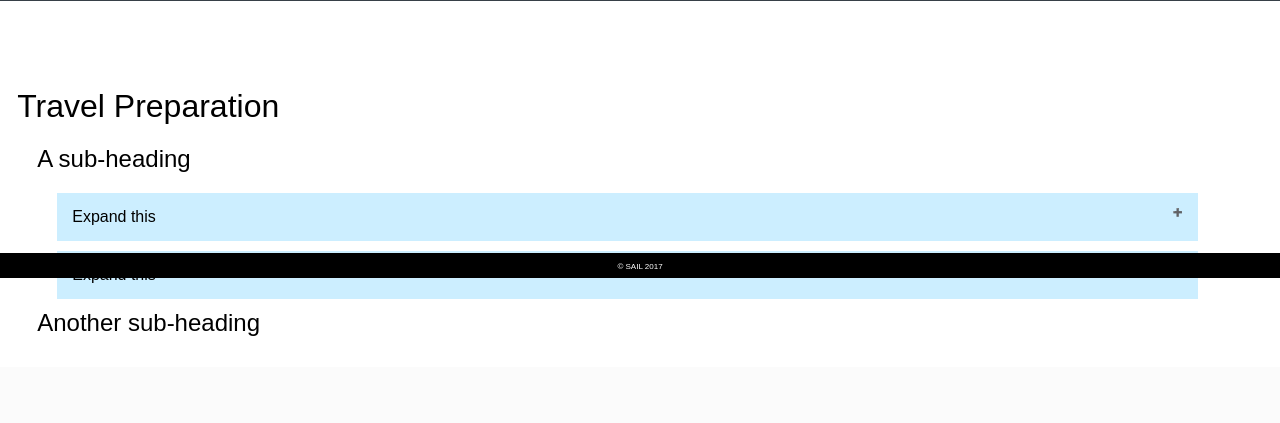
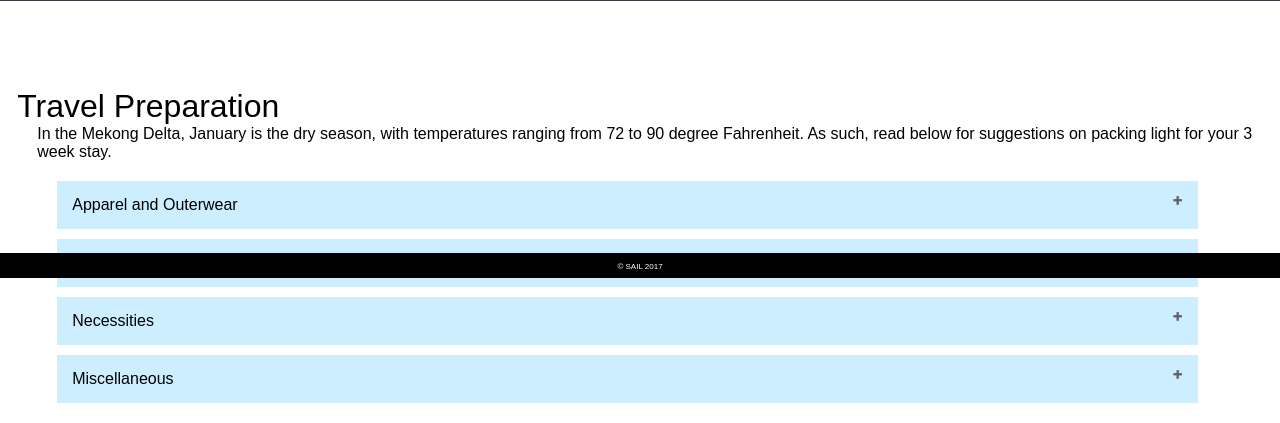
Before and after one commit to crabalockerfishwife/SAIL, a PHP site: page /pages/travelprep.php in a window 1280 px wide. Shown: the part 522-945 px from the top of the page. Before the commit the page ends 858 px from the top, so only its background shows below. Run offline with PHP 8.4, Linux system fonts and the light colour scheme; the visitor is signed in with stand-in values (Sample User, id 1).

Commit message:
added information to travel prep page

```diff
--- a/pages/travelprep.php
+++ b/pages/travelprep.php
@@ -9,29 +9,88 @@
 	<?php
 		include("../includes/header.php");
    		include("../includes/nav_pages.php");
-
-	//    require_once ("../includes/config.php");
-	//    $mysqli = new mysqli(DB_HOST, DB_USER, DB_PASSWORD, DB_NAME);
-	//
-	//    if($mysqli->connect_error) {
-	//        die("Connection failed: " . $mysqli->connect_error);
-	//    } else {
-	//        echo NULL;
-	//    }
 	?>
 
 	<div class="page-content">
 		<div class="page-heading">Travel Preparation</div>
-		<div class="page-heading-2">A sub-heading</div>
-			<button class="accordion">Expand this</button>
+        <div class="page-heading-4">In the Mekong Delta, January is the dry season, with temperatures ranging from 72 to 90 degree Fahrenheit. As such, read below for suggestions on packing light for your 3 week stay.</div>
+
+            <button class="accordion">Apparel and Outerwear</button>
 			<div class="panel">
-  				<p>Some content</p>
+  				<ul class>
+                    <h3>Apparel</h3>
+                        <li>• Tops: 4-5 pieces (T-shirts/blouses - 1 nice, 1 not so nice, 1 long sleeved)</li><br>
+                        <li>• Bottoms: 4-5 pieces (2 long pants, 2-3 shorts/skirts/dresses - presentable length)</li><br>
+                        <li>• Shoes: 1 sport sandals, 1 nice sandals/shoes</li><br>
+                        <li>• Note: sport sandals will be necessary for walking/hiking/beach - nothing too heavy</li><br>
+                        <li>• Optional: flip-flops for the bathroom/beach.</li><br>
+                        <li>• Other: 4 undergarments, 1 sleepwear, 2 socks, (swimwear and goggles optional)</li><br>
+                        <li>• Note: No jeans or heavy jeans type stuff (if you must, to be worn on the plane)</li>
+                    <h3>Apparel Accessories</h3>
+                        <li>• Sunglasses, regular glasses - if applicable</li><br>
+                        <li>• Scarves/sarongs</li><br>
+                        <li>• Hats, belts</li><br>
+                        <li>• Watch/alarm clock</li><br>
+                        <li>• A small towel (available in HCMC)</li><br>
+                        <li>• Optional: a sleeping sack (available in HCMC)</li><br>
+                    <h3>Outerwear</h3>
+                        <li>• 1 light sweater </li><br>
+                        <li>• 1 rain/wind resistant jacket </li><br>
+                </ul>
 			</div>
-			<button class="accordion">Expand this</button>
+
+			<button class="accordion">Toiletries</button>
 			<div class="panel">
-  				<p>Some content</p>
+                <ul class>
+                    <li>• Essentials: Toothbrush, toothpaste, shampoo, soap etc. in travel sizes</li><br>
+                    <li>• Personal care items: cosmetics, lotions</li><br>
+                    <li>• Other: Eye care, contact solution, earplugs, eye masks</li><br>
+                    <li>• Note: all liquids in Ziploc bags</li><br>
+                    <li>• Extra Ziploc bags!</li><br>
+                </ul>
 			</div>
-		<div class="page-heading-2">Another sub-heading</div>
+
+            <button class="accordion">Necessities</button>
+			<div class="panel">
+  				<ul class>
+                    <li>• Passport &amp; and a photocopy</li><br>
+                    <li>• Second wallet</li><br>
+                    <li>• Credit card (record/photo number)</li><br>
+                    <li>• Cash ($60-100 required at the airport)</li><br>
+                    <li>• Cornell student ID Card</li><br>
+                </ul>
+			</div>
+
+            <button class="accordion">Miscellaneous</button>
+			<div class="panel">
+  				<ul class>
+                    <h3>Electronics</h3>
+                        <li>• Phone (unlocked)</li><br>
+                        <li>• Computer/iPad</li><br>
+                        <li>• Camera</li><br>
+                        <li>• Chargers/USB cables/headphones</li><br>
+                        <li>• Adapters/converters (from 3 prong to 2 prong - a must for your computer)</li>
+                    <h3>Medical Supplies</h3>
+                        <li>• Mosquito repellent</li><br>
+                        <li>• Sun block and after-sun block</li><br>
+                        <li>• Basic first aid (bandages, ointment, etc.)</li><br>
+                        <li>• Basic medicines (aspirin/Ibuprofen, vitamin C, cough/stomach medicines)</li>
+                    <h3>School Materials</h3>
+                        <li>• Notebooks (available in HCMC for less, may not be a name brand)</li><br>
+                        <li>• Journals &amp; pens (available in HCMC)</li><br>
+                        <li>• Reading materials</li>
+                    <h3>Luggage</h3>
+                        <li>• Preferably backpacks or carry-ons (check-in bags should be reasonable in size, 24”)</li><br>
+                        <li>• A light, small backpack (day pack/tote) to travel during the day; should have zippers</li><br>
+                        <li>• Small padlocks</li><br>
+                        <li>• Optional: 1 expandable/foldable bag/tote for extra souvenirs (available in HCMC)</li>
+                    <h3>Other</h3>
+                        <li>• Gifts for hosts</li><br>
+                        <li>• Games: playing cards, hacky sacks, frisbees etc.</li><br>
+                        <li>• Optional: small flashlight</li>
+                </ul>
+			</div>
+
 	</div>
 
 	<div class="footer-bar"><br>© SAIL 2017</div>
```
